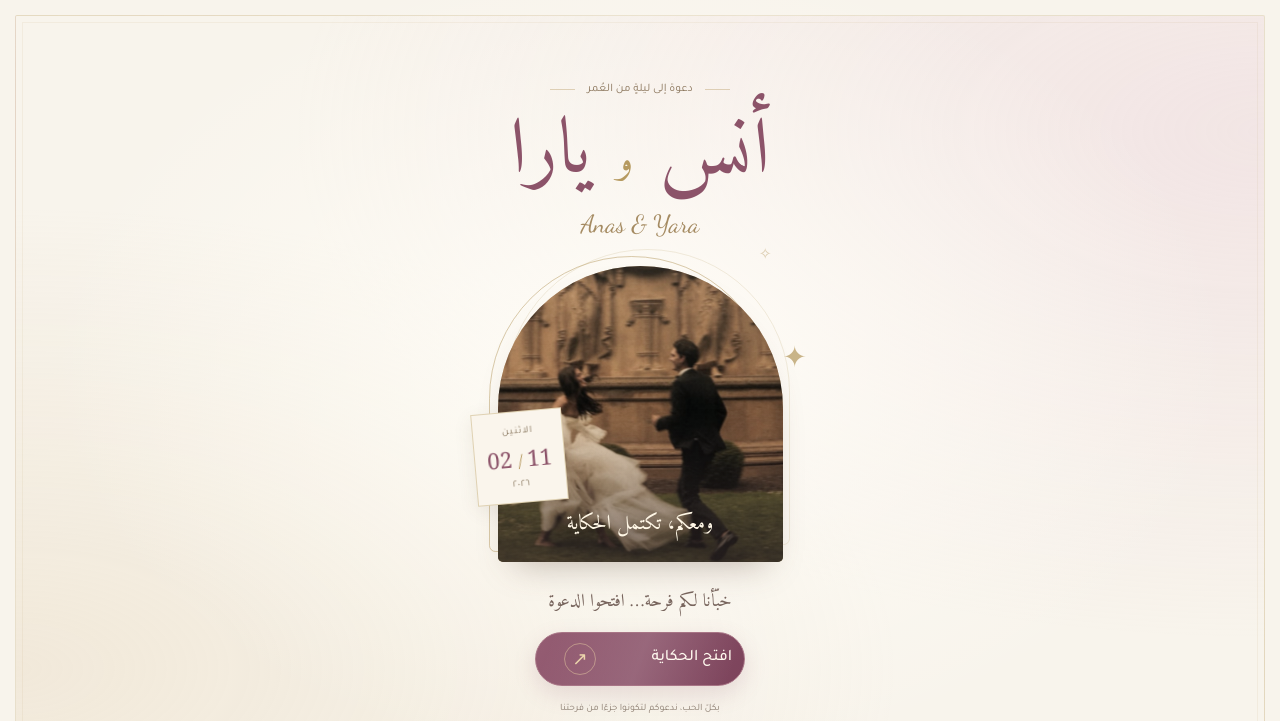
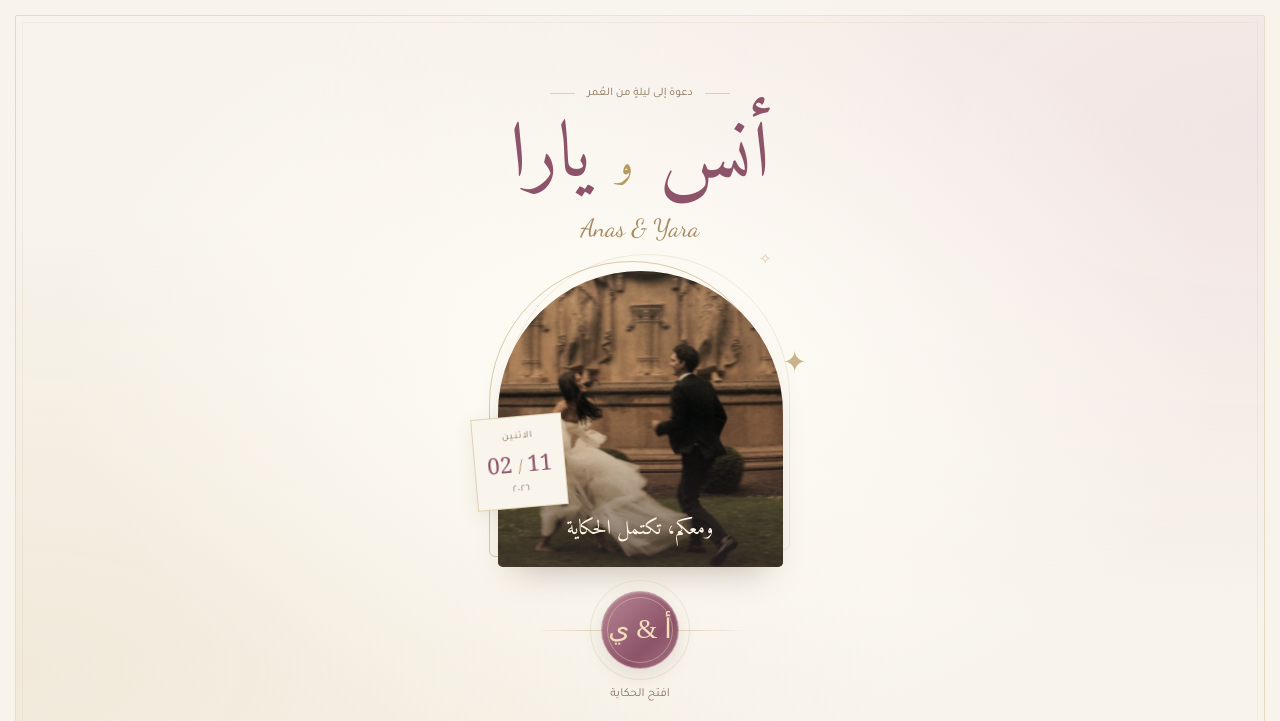
Before and after one commit to abood-kh1/Anas-Yara, a plain HTML site: page index.html in a window 1280 px wide. Shown: the top 721 px of the page. Drawn offline with Linux system fonts and the light colour scheme; no server answers; a web font is replaced by a local one.

Commit message:
Soften invitation seal and make entire opening cover clickable

```diff
--- a/index.html
+++ b/index.html
@@ -374,9 +374,10 @@ body::before{content:"";position:fixed;inset:0;z-index:-1;pointer-events:none;
         <div class="intro-date"><span>الاثنين</span><time datetime="2026-11-02" dir="ltr">02 <i> / </i> 11</time><span>٢٠٢٦</span></div>
       </div>
       <div class="intro-invitation-action">
-        <p class="intro-subtitle">خبّأنا لكم فرحة… افتحوا الدعوة</p>
-        <button class="intro-open-button" id="start-invitation" type="button" aria-label="افتح الدعوة"><span>افتح الحكاية</span><span class="intro-button-arrow" aria-hidden="true">↗</span></button>
-        <small class="intro-note">بكلّ الحب، ندعوكم لتكونوا جزءًا من فرحتنا</small>
+        <button class="intro-open-button" id="start-invitation" type="button" aria-label="افتح الحكاية — فتح الدعوة">
+          <span class="intro-seal" aria-hidden="true">أ &amp; ي</span>
+          <span class="intro-seal-caption">افتح الحكاية</span>
+        </button>
       </div>
     </div>
   </div>
@@ -887,7 +888,8 @@ document.addEventListener('DOMContentLoaded', function(){
       requestAnimationFrame(() => requestAnimationFrame(startAutoScroll));
     }, 1650);
   }
-  startBtn.addEventListener('click', openInvitation);
+  // Any click on the opening cover opens the invitation; the seal remains keyboard accessible.
+  curtain.addEventListener('click', openInvitation);
   startBtn.addEventListener('keydown', function(e){
     if (e.key === 'Enter' || e.key === ' ' || e.key === 'Spacebar'){
       e.preventDefault();
--- a/opening.css
+++ b/opening.css
@@ -1,5 +1,5 @@
 /* Editorial cover in the invitation's ivory, antique rose and muted gold. */
-.curtain-overlay{background:#f8f4ec;color:var(--rose);padding:30px 24px;isolation:isolate;overflow-y:auto;overscroll-behavior:contain;transition:opacity .6s ease 1s}
+.curtain-overlay{background:#f8f4ec;color:var(--rose);padding:30px 24px;isolation:isolate;overflow-y:auto;overscroll-behavior:contain;transition:opacity .6s ease 1s;cursor:pointer;-webkit-tap-highlight-color:transparent}
 .curtain-overlay::before{inset:15px;border:1px solid #b69a603b;border-radius:2px;background:radial-gradient(ellipse at 100% 15%,#e8cbd85c,transparent 55%),radial-gradient(ellipse at 0 85%,#e5d4b655,transparent 50%);z-index:-1}
 .curtain-overlay::after{content:"";position:absolute;inset:22px;border:1px solid #b69a601a;pointer-events:none;z-index:-1}
 .intro-halo{position:absolute;inset:0;pointer-events:none;background:radial-gradient(ellipse at 50% 45%,#fffdf7,transparent 65%);z-index:-1}
@@ -21,21 +21,25 @@
 .intro-date span{font-size:.62rem;letter-spacing:1px;color:#837158}.intro-date time{font-family:Georgia,serif;font-size:1.4rem;white-space:nowrap}.intro-date i{font-size:.75em;font-style:normal;color:var(--gold)}
 .intro-glint{position:absolute;right:-24px;top:24%;font-family:Georgia,serif;font-size:28px;color:#b69a60;animation:cover-glint 4s ease-in-out infinite}.intro-glint-two{right:10px;top:-24px;font-size:17px;animation-delay:-2s}
 .intro-invitation-action{position:relative;z-index:2;width:100%;margin-top:24px;animation:cover-arrive 1s .4s both;transition:opacity .3s,transform .5s}
-.intro-subtitle{font-family:Amiri,serif;font-size:1.12rem;line-height:1.8;color:#77645c;margin-bottom:13px}
-.intro-open-button{position:relative;display:inline-flex;align-items:center;justify-content:space-between;gap:28px;min-width:210px;min-height:54px;padding:10px 12px 10px 28px;border:1px solid #a87586;border-radius:100px;background:linear-gradient(120deg,#955d73,#7c435b);color:#fff8ed;font-family:Tajawal,sans-serif;font-size:1rem;font-weight:500;box-shadow:0 8px 22px #8c53692b;cursor:pointer;overflow:hidden;-webkit-tap-highlight-color:transparent;transition:transform .25s,box-shadow .25s}
-.intro-open-button::before{content:"";position:absolute;inset:0;background:linear-gradient(110deg,transparent 35%,#fff2 50%,transparent 65%);background-size:300% 100%;animation:cover-button-light 7s ease-in-out infinite;pointer-events:none}
-.intro-button-arrow{display:grid;place-items:center;width:32px;height:32px;border:1px solid #dfc29a88;border-radius:50%;color:#ead2a7;font-family:Arial,sans-serif;font-size:1.15rem;transition:transform .25s}
-.intro-note{display:block;font-size:.61rem;line-height:1.8;color:#8b7d70;margin-top:14px}
+.intro-invitation-action::before{content:"";position:absolute;top:39px;left:50%;width:210px;height:1px;transform:translateX(-50%);background:linear-gradient(90deg,transparent,#b69a6055 25%,#b69a6055 75%,transparent);pointer-events:none;z-index:-1}
+.intro-open-button{position:relative;display:inline-flex;flex-direction:column;align-items:center;gap:15px;min-width:128px;min-height:114px;padding:0 10px 7px;border:0;border-radius:50px;background:transparent;color:var(--rose);font-family:Tajawal,sans-serif;cursor:pointer;-webkit-tap-highlight-color:transparent;touch-action:manipulation}
+.intro-seal{position:relative;display:grid;place-items:center;width:78px;height:78px;border:1px solid #caa4a3;border-radius:50%;background:linear-gradient(135deg,#b88896,#8c5369 65%,#a47383);box-shadow:0 7px 17px #78575d26,inset 0 1px 2px #fff4;isolation:isolate;color:#f3dfbc;font-family:'Aref Ruqaa',serif;font-size:1.7rem;line-height:1.5;transition:transform .3s,box-shadow .3s}
+.intro-seal::before{content:"";position:absolute;inset:5px;border:1px solid #e5c5a580;border-radius:inherit;pointer-events:none}
+.intro-seal::after{content:"";position:absolute;inset:-7px;border:1px solid #b69a6055;border-radius:inherit;pointer-events:none;animation:invitation-beckon 4.8s ease-out infinite}
+.intro-seal-caption{font-size:.76rem;font-weight:400;line-height:1.8;color:#8a7069;transition:color .3s}
+.intro-open-button:active .intro-seal{transform:scale(.96)}
+.curtain-opened .intro-seal::after{animation:none}
+@keyframes invitation-beckon{0%,20%{transform:scale(.98);opacity:.25}35%{opacity:.55}85%,100%{transform:scale(1.28);opacity:0}}
 .curtain-opened .intro-heading{animation:none;opacity:0;transform:translateY(-30px)}
 .curtain-opened .intro-invitation-action{animation:none;opacity:0;transform:translateY(25px)}
 .curtain-opened .intro-scene{animation:none;transform:scale(1.18);opacity:0;transition-delay:.15s}
 .intro-open-button:focus-visible{outline:2px solid var(--rose)!important;outline-offset:6px}
-@media(hover:hover){.intro-open-button:hover{transform:translateY(-3px);box-shadow:0 12px 26px #8c536940}.intro-open-button:hover .intro-button-arrow{transform:rotate(45deg)}}
+@media(hover:hover){.intro-open-button:hover .intro-seal{transform:translateY(-3px);box-shadow:0 10px 20px #78575d33}.intro-open-button:hover .intro-seal-caption{color:var(--rose)}}
 @keyframes cover-arrive{from{opacity:0;transform:translateY(17px)}to{opacity:1;transform:translateY(0)}}
 @keyframes cover-photo-drift{from{transform:scale(1)}to{transform:scale(1.065)}}
 @keyframes cover-glint{0%,100%{opacity:.35;transform:scale(.85)}50%{opacity:.85;transform:scale(1.1)}}
 @keyframes cover-button-light{0%,35%{background-position:140% 0}70%,100%{background-position:-100% 0}}
-@media(max-height:730px){.curtain-overlay{padding:24px}.intro-title{font-size:3.7rem}.intro-signature{font-size:1.3rem;margin-bottom:14px}.intro-photo{height:30svh;min-height:190px}.intro-invitation-action{margin-top:17px}.intro-subtitle{margin-bottom:8px;font-size:1rem}.intro-note{margin-top:9px}}
+@media(max-height:730px){.curtain-overlay{padding:24px}.intro-title{font-size:3.7rem}.intro-signature{font-size:1.3rem;margin-bottom:14px}.intro-photo{height:30svh;min-height:190px}.intro-invitation-action{margin-top:17px}}
 @media(max-width:350px){.intro-title{font-size:3.5rem}.intro-date{left:-15px;min-width:70px;padding:11px 9px}.intro-glint{right:-18px}.intro-eyebrow{font-size:.66rem}}
-@media(max-height:500px) and (min-width:560px){.intro-cover{max-width:760px;width:100%;display:grid;grid-template-columns:1fr 1fr;column-gap:32px}.intro-heading{grid-column:1;grid-row:1;align-self:end}.intro-scene{grid-column:2;grid-row:1 / 3;justify-self:center;width:210px;margin:0}.intro-photo{height:72svh;min-height:200px}.intro-invitation-action{grid-column:1;grid-row:2;align-self:start;margin-top:8px}.intro-title{font-size:3.5rem}.intro-note{font-size:.58rem}}
-@media(prefers-reduced-motion:reduce){.intro-heading,.intro-scene,.intro-invitation-action,.intro-photo img,.intro-glint,.intro-open-button::before{animation:none}.curtain-overlay,.intro-heading,.intro-scene,.intro-invitation-action{transition:none}.curtain-opened .intro-scene{transform:none}}
+@media(max-height:500px) and (min-width:560px){.intro-cover{max-width:760px;width:100%;display:grid;grid-template-columns:1fr 1fr;column-gap:32px}.intro-heading{grid-column:1;grid-row:1;align-self:end}.intro-scene{grid-column:2;grid-row:1 / 3;justify-self:center;width:210px;margin:0}.intro-photo{height:72svh;min-height:200px}.intro-invitation-action{grid-column:1;grid-row:2;align-self:start;margin-top:8px}.intro-title{font-size:3.5rem}}
+@media(prefers-reduced-motion:reduce){.intro-heading,.intro-scene,.intro-invitation-action,.intro-photo img,.intro-glint,.intro-seal::after{animation:none}.curtain-overlay,.intro-heading,.intro-scene,.intro-invitation-action{transition:none}.curtain-opened .intro-scene{transform:none}}
```
